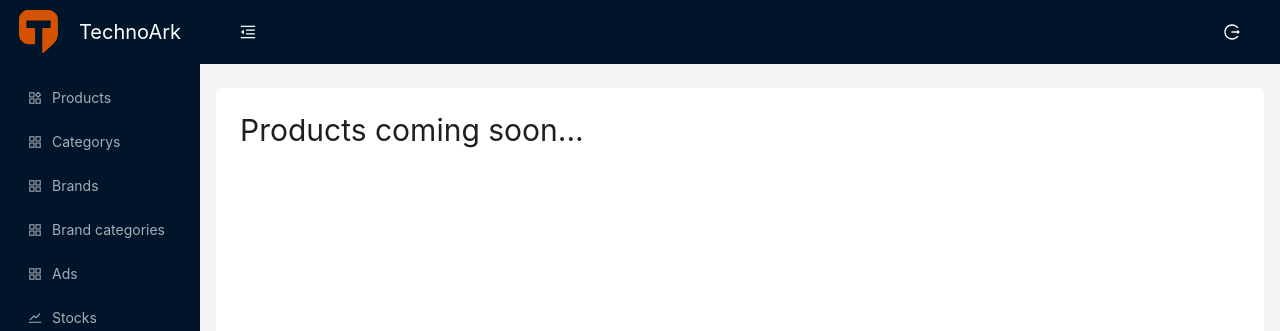
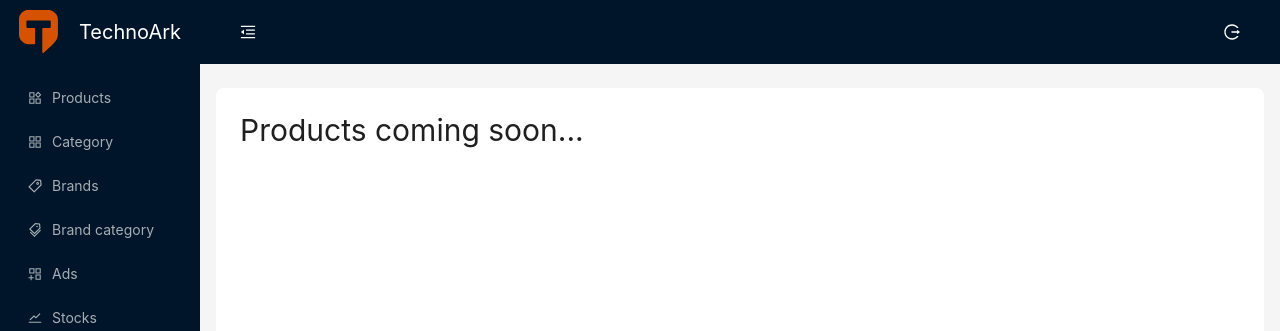
Before and after one commit to bunyodzaripov/Techno-Ark, a React (Vite) app: page /admin-layout in a window 1280 px wide. Shown: the top 331 px of the page. Built offline with nearby package versions, Linux system fonts and the light colour scheme; no server answers.

Commit message:
icons added

```diff
--- a/src/routes/routes.tsx
+++ b/src/routes/routes.tsx
@@ -3,6 +3,9 @@ import {
    SettingOutlined,
    StockOutlined,
    ProductOutlined,
+   TagOutlined,
+   TagsOutlined,
+   AppstoreAddOutlined,
 } from "@ant-design/icons";
 
 const admin = [
@@ -12,24 +15,24 @@ const admin = [
       icon: <ProductOutlined />,
    },
    {
-      content: "Categorys",
+      content: "Category",
       path: "/admin-layout/category",
       icon: <AppstoreOutlined />,
    },
    {
       content: "Brands",
       path: "/admin-layout/brands",
-      icon: <AppstoreOutlined />,
+      icon: <TagOutlined />,
    },
    {
-      content: "Brand categories",
-      path: "/admin-layout/brand-categories",
-      icon: <AppstoreOutlined />,
+      content: "Brand category",
+      path: "/admin-layout/brand-category",
+      icon: <TagsOutlined />,
    },
    {
       content: "Ads",
       path: "/admin-layout/ads",
-      icon: <AppstoreOutlined />,
+      icon: <AppstoreAddOutlined />,
    },
    {
       content: "Stocks",
```
